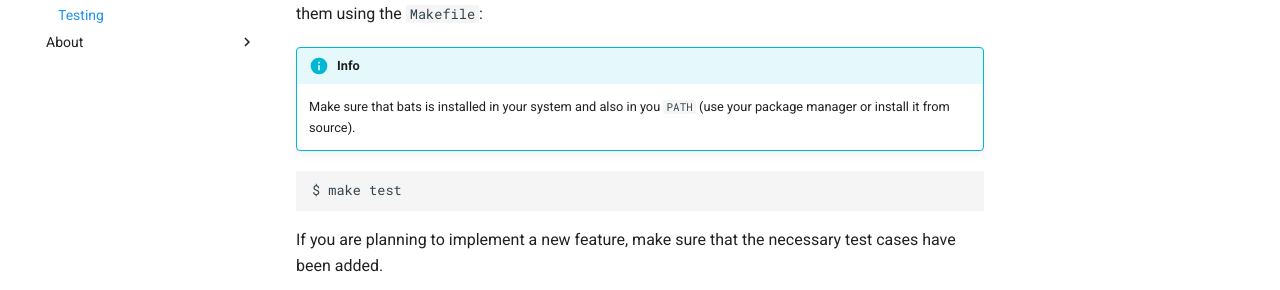
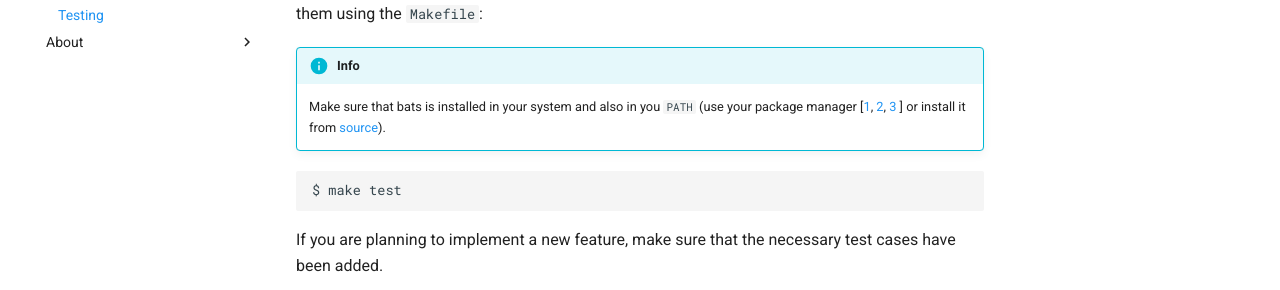
Before and after one commit to sp1thas/dropboxignore, an MkDocs documentation site: the page built from docs/testing.md, in a window 1280 px wide. Shown: the part 204-494 px from the top of the page. Built offline with MkDocs 1.6.1 and Material for MkDocs 9.7.7, drawn with Linux system fonts in a browser that asks for light colours; comment, search, counter and statistics services are not loaded.

Commit message:
[docs]: add bats installation urls

````diff
--- a/docs/testing.md
+++ b/docs/testing.md
@@ -3,7 +3,7 @@
 Tests of dropboxignore are written using [bats](https://github.com/bats-core/bats-core) and they live inside the `tests` folder. You can run them using the `Makefile`:
 
 !!! info
-    Make sure that bats is installed in your system and also in you `PATH` (use your package manager or install it from source).
+    Make sure that bats is installed in your system and also in you `PATH` (use your package manager [[1](https://formulae.brew.sh/formula/bats-core), [2](https://packages.debian.org/buster/bats), [3](https://archlinux.org/packages/community/any/bash-bats/) ] or install it from [source](https://github.com/bats-core/bats-core)).
 
 ```shell
 $ make test
````
